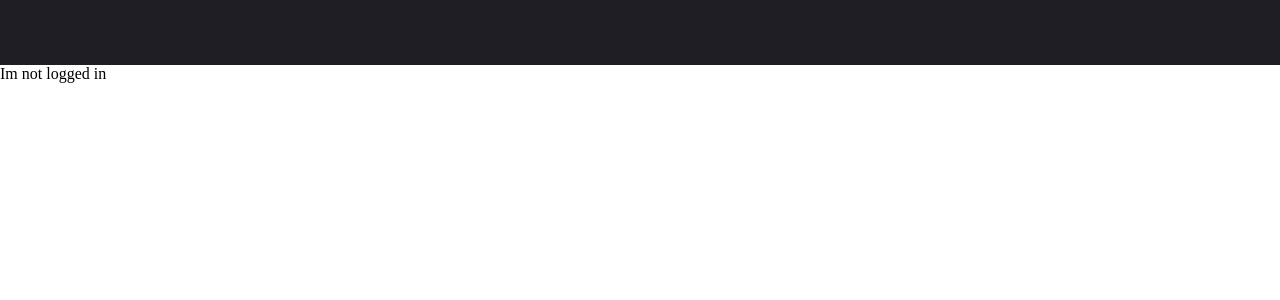
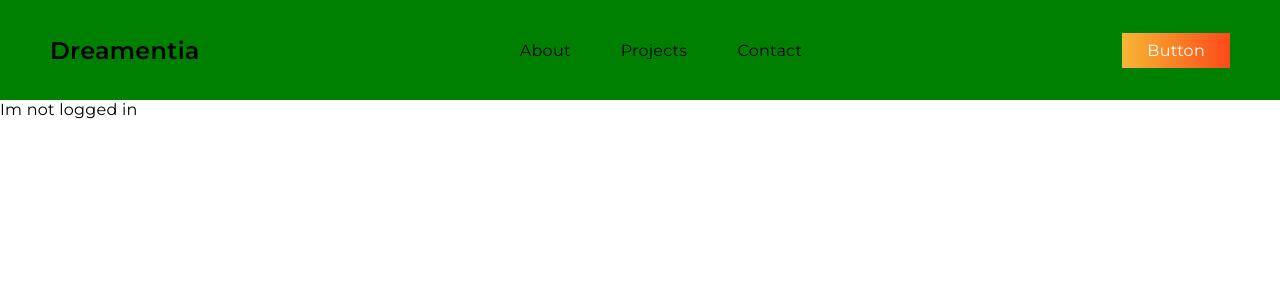
Before and after one commit to duttasuraj93/tutorials-project, a React (Create React App) app: page / in a window 1280 px wide. Shown: the top 300 px of the page. Built offline with nearby package versions, Linux system fonts and the light colour scheme.

Commit message:
added some styles to the navbar

```diff
--- a/src/App.css
+++ b/src/App.css
@@ -1,27 +1,93 @@
-@font-face {
+/* @font-face {
   font-family: 'Montserrat';
   src: url('https://fonts.googleapis.com/css?family=Montserrat:300,400,700&display=swap');
-}
+} */
+
+@import url(https://fonts.googleapis.com/css?family=Montserrat:300,400,600&display=swap);
 
 
 body {
-  font-family: 'Montserrat';
+  font-family: 'Montserrat', sans-serif;
+  font-weight: 400;
+  font-size: 16px;
+  letter-spacing: .25px;
   margin: 0;
   padding: 0;
 }
 
 .wrapper-1200 {
-  width: 1200px;
+  width: 100%;
+  max-width: 1200px;
+  padding: 0px 50px;
 }
 
+.font-weight-3 {
+  font-weight: 300;
+}
+
+.font-weight-6 {
+  font-weight: 600;
+}
+
+.font-size-15 {
+  font-size: 1.5rem;
+}
+
+
+
 .navbar {
-  height: 65px;
-  background: #1E1E24;
+  height: 100px;
+  width: 100%;
+  background: green;
+}
+
+.width-100 {
+  width: 100%;
 }
 
 .color-white {
   color: #fff;
 }
+
+.orange-gradient {
+  background: #fc4a1a;
+  background: -webkit-linear-gradient(to right, #f7b733, #fc4a1a);
+  background: linear-gradient(to right, #f7b733, #fc4a1a);
+  /* background-color: #fbb034;
+background-image: linear-gradient(315deg, #fbb034 0%, #ffdd00 74%); */
+}
+
+.mar-right-50 {
+  margin-right: 50px;
+}
+
+.ver-pad-8 {
+  padding-top: 8px;
+  padding-bottom: 8px;
+}
+
+.hor-pad-25 {
+  padding-left: 25px;
+  padding-right: 25px;
+}
+
+/* FLEXBOX */
+.flex-row {
+  display: flex;
+}
+
+.align-items-center {
+  align-items: center;
+}
+
+.justify-content-center {
+  justify-content: center;
+}
+
+.justify-content-space-bet {
+  justify-content: space-between;;
+}
+
 
 /*
 .App {
--- a/src/components/Navbar/Navbar.js
+++ b/src/components/Navbar/Navbar.js
@@ -16,12 +16,19 @@ class Navbar extends Component {
     }
     render() {
         return (
-            <div className="navbar">
-                <div className="wrapper-1200">
-                    <div>
-                        <div></div>
+            <div className="navbar flex-row justify-content-center">
+                <div className="wrapper-1200 flex-row align-items-center justify-content-space-bet">
+                    <div className="font-size-15 font-weight-6">
+                        Dreamentia
                     </div>
-                    <div></div>
+                    <div className="flex-row align-items-center">
+                        <div className="mar-right-50">About</div>
+                        <div className="mar-right-50">Projects</div>
+                        <div>Contact</div>
+                    </div>
+                    <div class="orange-gradient ver-pad-8 hor-pad-25 color-white">
+                        Button
+                    </div>
                 </div>
             </div>
             // <Nav>
```
